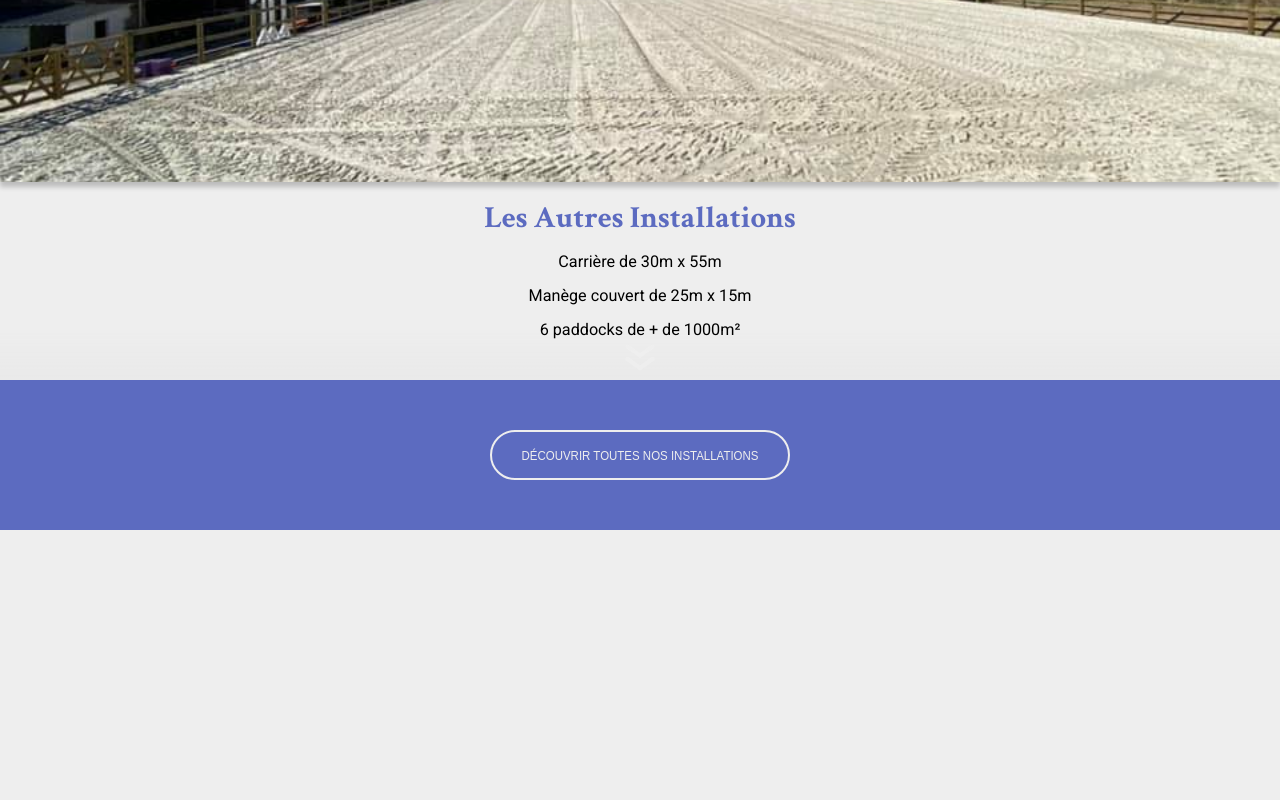
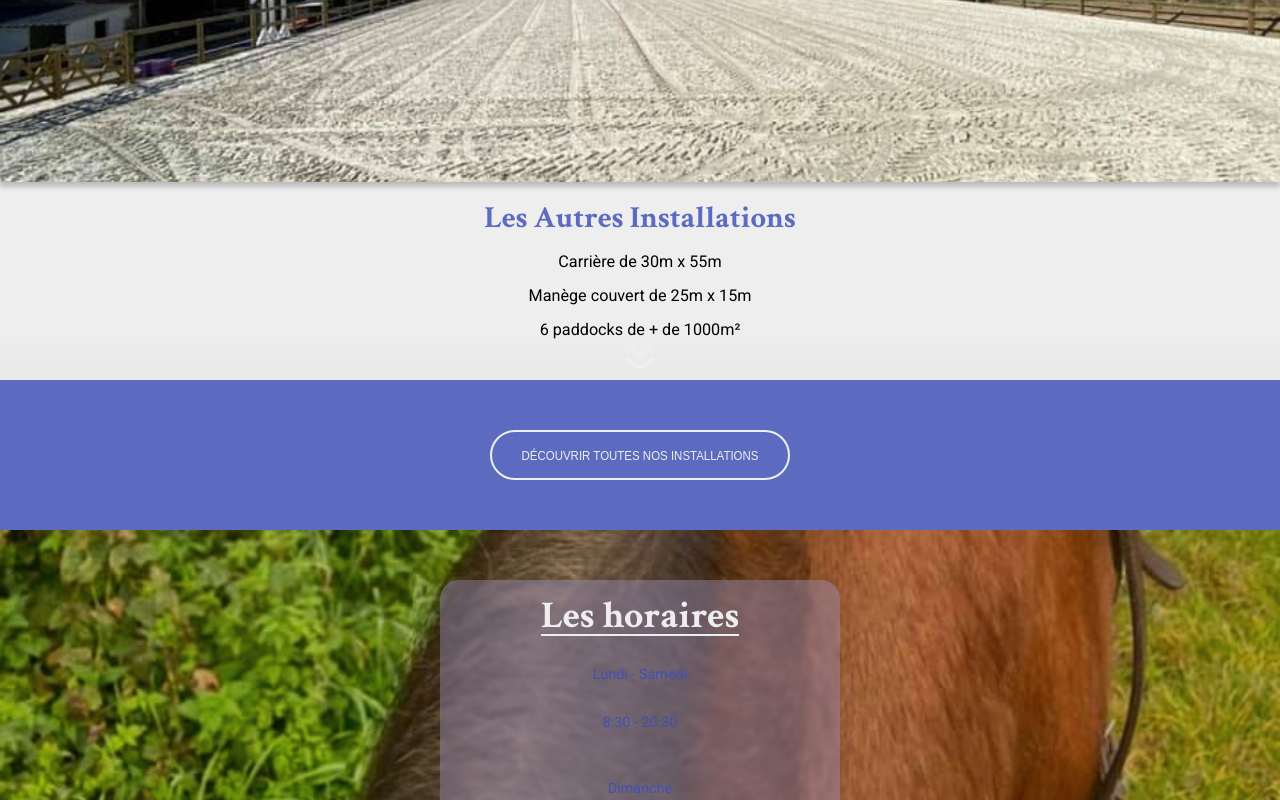
Before and after one commit to GoutteDooo/Site_Ecurie, a React (Vite) app: page / in a window 1280 px wide. Shown: the part 2990-3790 px from the top of the page. Before the commit the page ends 3590 px from the top, so only its background shows below. Built offline with nearby package versions, Linux system fonts and the light colour scheme.

Commit message:
chore(horaires): ajout background blur

```diff
--- /dev/null
+++ b/src/components/home/Horaires.jsx
@@ -0,0 +1,21 @@
+import React from "react";
+
+const Horaires = () => {
+  return (
+    <>
+      <div className="horaires">
+        <div className="horaires__background" />
+        <div className="horaires__blur" />
+        <div className="horaires__container">
+          <h1>Les horaires</h1>
+          <p className="horaires--days">Lundi - Samedi</p>
+          <p className="horaires--hours">8:30 - 20:30</p>
+          <p className="horaires--days">Dimanche</p>
+          <p className="horaires--hours">8:30 - 18:30</p>
+        </div>
+      </div>
+    </>
+  );
+};
+
+export default Horaires;
--- a/src/components/home/Main.jsx
+++ b/src/components/home/Main.jsx
@@ -3,6 +3,7 @@ import Presentation from "./Presentation";
 import Card from "./Card";
 import { cards } from "../../data/cards.json";
 import AllInstallations from "./AllInstallations";
+import Horaires from "./Horaires";
 /**
  * Composant principal affichant le corps de l'accueil
  * @returns
@@ -15,6 +16,7 @@ const Main = () => {
       <Card card={cards[1]} />
       <Card card={cards[2]} />
       <AllInstallations />
+      <Horaires />
     </div>
   );
 };
--- a/src/styles/main.scss
+++ b/src/styles/main.scss
@@ -25,6 +25,7 @@
 @import "./pages/home/presentation";
 @import "./pages/home/card";
 @import "./pages/home/allInstallations";
+@import "./pages/home/horaires";
 /* THEMES */
 @import "./themes/dark";
 @import "./themes/light";
--- /dev/null
+++ b/src/styles/pages/home/_horaires.scss
@@ -0,0 +1,65 @@
+.horaires {
+  $container-width: min(75%, 400px);
+  $container-height: 300px;
+  position: relative;
+  height: 400px;
+  @include verticalCenter;
+  background-image: url("/assets/images/horaires.jpg");
+  background-size: cover;
+  background-position: 0 100%;
+  z-index: 0;
+  &__background {
+    position: absolute;
+    top: 0;
+    left: 0;
+    width: 100%;
+    height: 100%;
+    z-index: -1;
+    backdrop-filter: brightness(0.7) saturate(150%) sepia(10%);
+  }
+  &__blur {
+    position: absolute;
+    top: 50%;
+    left: 50%;
+    transform: translate(-50%, -50%);
+    width: $container-width;
+    height: $container-height;
+    backdrop-filter: blur(2px);
+    border-radius: 19px;
+    background-color: rgba(163, 155, 205, 0.39);
+    z-index: 1;
+  }
+  &__container {
+    width: $container-width;
+    height: $container-height;
+    padding: 1rem 0;
+    @include verticalCenter;
+    flex-direction: column;
+    justify-content: space-between;
+    z-index: 1;
+    h1 {
+      font-size: 2.1rem;
+      font-weight: 700;
+      color: $bg-color;
+      letter-spacing: normal;
+      position: relative;
+      &:after {
+        content: "";
+        height: 2px;
+        width: 100%;
+        background-color: $bg-color;
+        position: absolute;
+        left: 0;
+        bottom: -0.1rem;
+      }
+    }
+    p {
+      font-size: 0.8rem;
+      color: $secondary-color;
+      margin-bottom: 1rem;
+      &.horaires--days {
+        margin-top: 1rem;
+      }
+    }
+  }
+}
```
Also changed, not shown: public/assets/images/horaires.jpg (added).
